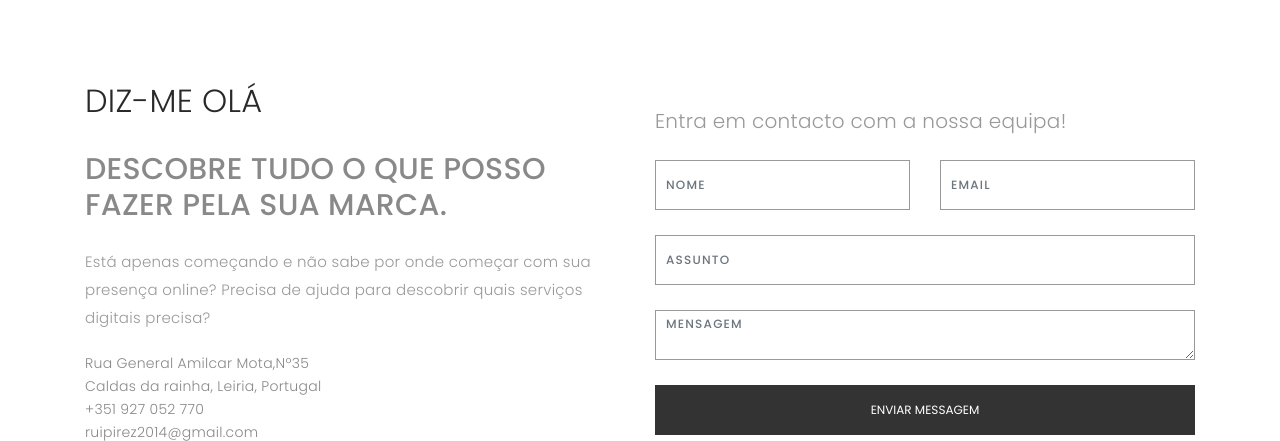
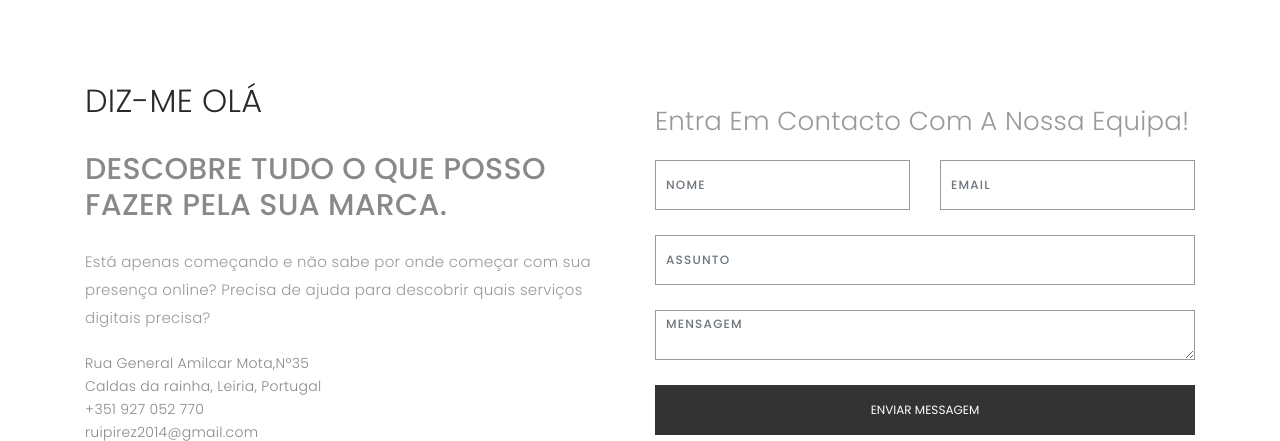
Before and after one commit to Rui-Pirez/Rui-Pirez-Portfolio, a PHP site: page / in a window 1280 px wide. Shown: the part 3500-3941 px from the top of the page. Run offline with PHP 8.4, Linux system fonts and the light colour scheme; some web fonts are replaced.

Commit message:
index commit 2

```diff
--- a/css/style.css
+++ b/css/style.css
@@ -603,8 +603,10 @@ padding-right: 20px;
   font-size: 13px;
 }
 
-.formentre{
-  font-size: 20px;
+.formentre {
+  font-size: 26px;
+  font-weight: 300;
+  text-transform: capitalize;
 }
 
 /*-----------------------------------------------------------------------------------*/
```
Also changed, not shown: css/responsive-portfolio.css (+19 -0 lines).
